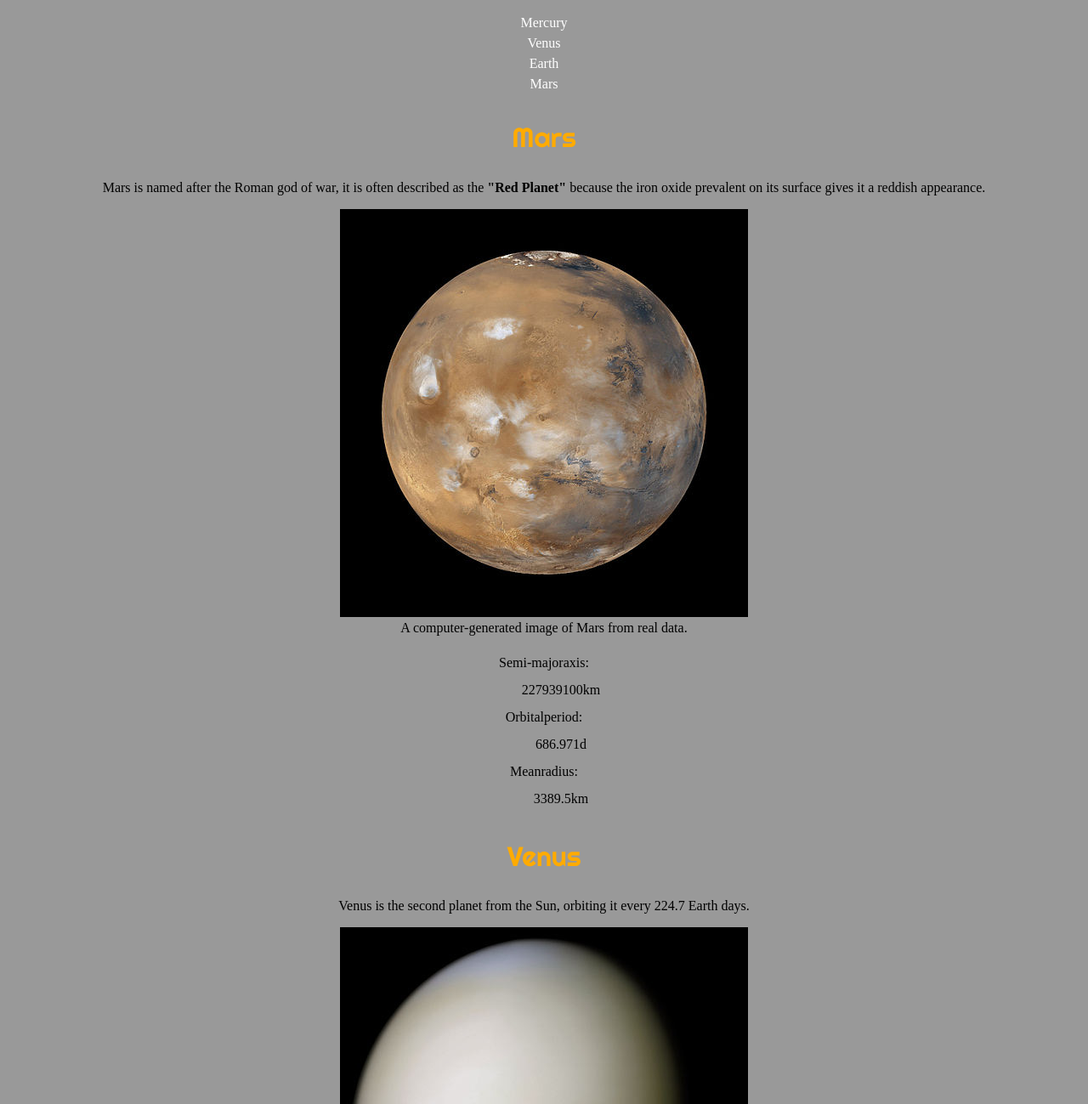
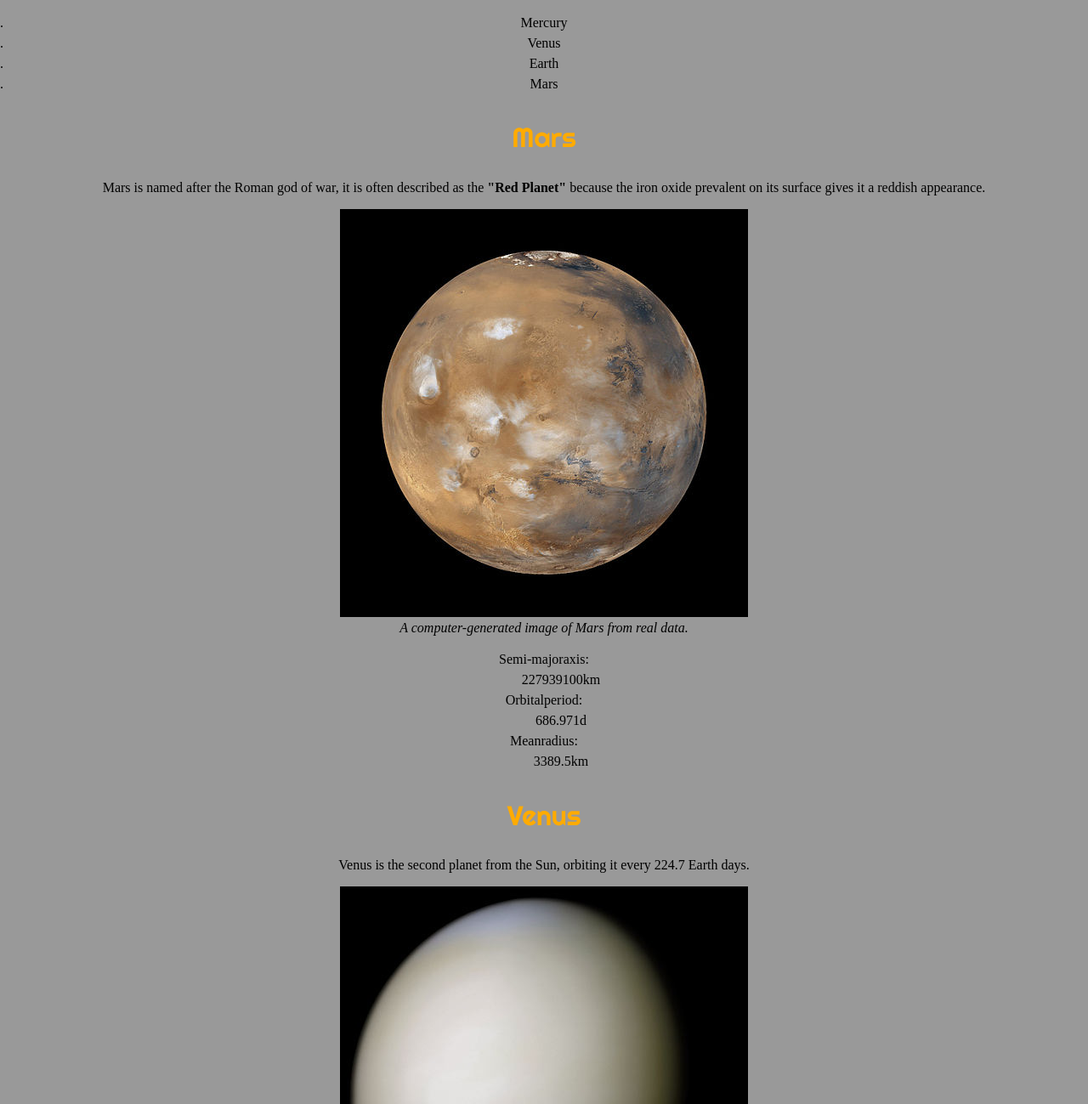
Before and after one commit to samzah/dsn1674-assignment-3, a plain HTML site: page index.html in a window 1280 px wide. Shown: the part 600-1899 px from the top of the page at 85% size. Drawn offline with Linux system fonts and the light colour scheme; a web font is replaced by a local one.

Commit message:
Changed list style

```diff
--- a/css/style.css
+++ b/css/style.css
@@ -1,6 +1,7 @@
 html {
     background-color: #999;
     font-family: 'Slabo 13px', serif;
+    font-size: 1rem;
     text-align: center;
 }
 
@@ -24,19 +25,28 @@ h2{
 }
 
 ol {
-  list-style-type: none; /* none, decimal, lower-roman, lower alpha, disc, circle, square */
+  list-style-type: lower-alpha;
   padding: 0;
-  line-height: 1.5; /* multiplier */
-  color: #fff;
+  line-height: 1.5;
   font-size: 1rem;
+}
+
+dl{
+  list-style-type: decimal;
 }
 
 blockquote{
   font-size: 1.5rem;
+  color: white;
+}
+
+figcaption{
+  font-size:1.5;
+  font-style: italic;
 }
 
 dl{
-    line-height: 2.0;
+    line-height: 1.5;
 }
 
 a {
```
